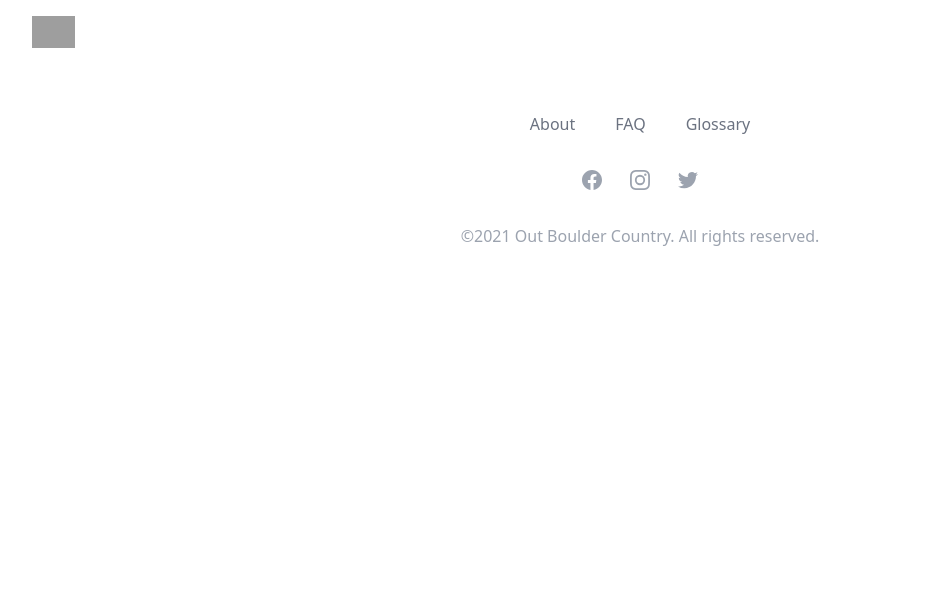
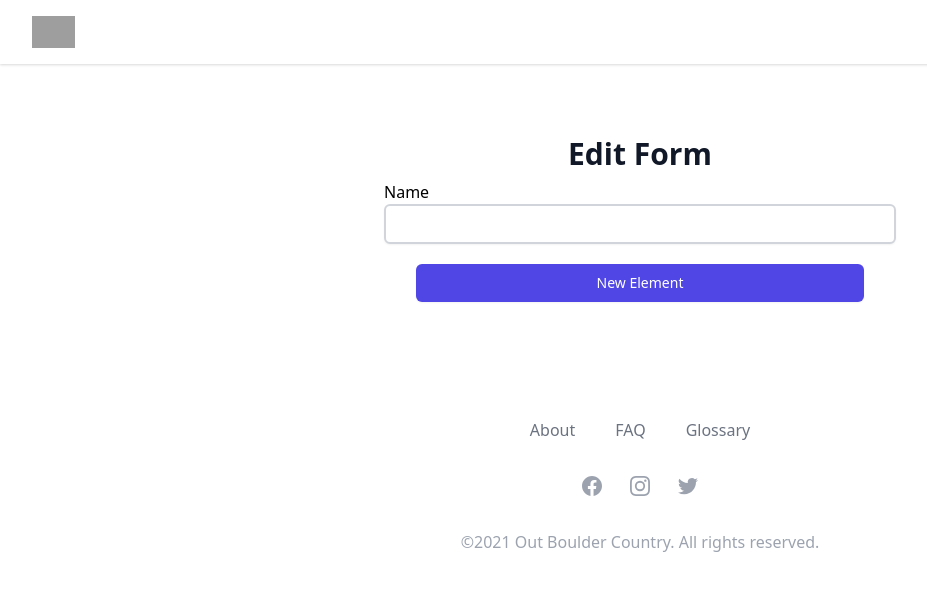
Before and after one commit to OutBoulderCounty/icc-admin-ui-old, a React (Create React App) app: page /forms/1 in a window 1280 px wide. Shown: the top 590 px of the page, without its empty margins (0-927 px from the left). Built offline with nearby package versions, Linux system fonts and the light colour scheme; grey boxes are pictures that could not be loaded; what @tailwindcss/typography would draw is missing.

Commit message:
able to open a modal in form builder

```diff
--- a/package.json
+++ b/package.json
@@ -4,9 +4,10 @@
   "private": true,
   "dependencies": {
     "@craco/craco": "^6.4.0",
-    "@headlessui/react": "^1.4.1",
+    "@headlessui/react": "^1.4.2",
     "@heroicons/react": "^1.0.5",
     "@tailwindcss/aspect-ratio": "^0.3.0",
+    "@tailwindcss/forms": "^0.3.3",
     "@tailwindcss/typography": "^0.4.1",
     "@testing-library/jest-dom": "^5.15.0",
     "@testing-library/react": "^11.2.7",
--- a/src/App.tsx
+++ b/src/App.tsx
@@ -18,8 +18,8 @@ const App: React.FC = () => {
         <Routes>
           <Route path="/" element={<Dash />} />
           <Route path="/forms" element={<Forms />} />
-          <Route path="/form" element={<Form />} />
-          {/* <Route path="/forms/:id" element={<Form />} /> */}
+          {/* <Route path="/form" element={<Form />} /> */}
+          <Route path="/forms/:id" element={<Form />} />
         </Routes>
       </QueryClientProvider>
       <Footer />
--- a/src/components/form.tsx
+++ b/src/components/form.tsx
@@ -4,31 +4,109 @@ import { useQuery } from "react-query"
 import Loader from "./loader"
 import ErrorComponent from "./error"
 import FieldOptions from "./fieldOptions"
-import { useNavigate } from 'react-router-dom'
+import { useNavigate, useParams } from "react-router-dom"
+import Modal from "./modal"
+import { Dialog } from "@headlessui/react"
+import Input from "./input"
 
 export default function Form() {
-  const [formName, setFormName] = React.useState('') //name input
-  const [isChecked, setIsChecked] = React.useState(false); //checkbox
-  const navigate = useNavigate();
+  const [formName, setFormName] = React.useState("") //name input
+  const [isChecked, setIsChecked] = React.useState(false) //checkbox
+  const navigate = useNavigate()
+  const { id } = useParams()
+  const [open, setOpen] = React.useState(false)
 
-  const manageFormsPath = '/admin/forms';
+  const manageFormsPath = "/admin/forms"
 
   //cancel button uses goToFroms function; ROUTE IS NOT YET AVAILABLE
-  const goToForms = () => navigate(manageFormsPath);
+  const goToForms = () => navigate(manageFormsPath)
+
+  const openModal = (e: React.MouseEvent<HTMLButtonElement>) => {
+    e.preventDefault()
+    setOpen(true)
+  }
+
+  // Types:
+  //
 
   return (
     <div className="min-h-full py-12 sm:px-6 lg:px-8 ">
+      <Modal open={open} setOpen={setOpen}>
+        <div>
+          <div className="mt-3 text-center sm:mt-5">
+            <Dialog.Title
+              as="h3"
+              className="text-lg leading-6 font-medium text-gray-900"
+            >
+              New Element
+            </Dialog.Title>
+            <div className="mt-2">
+              <form className="text-left">
+                <label htmlFor="label">Label</label>
+                <Input type="text" id="label" name="label" />
+                <label
+                  htmlFor="type"
+                  className="block text-sm font-medium text-gray-700"
+                >
+                  Type
+                </label>
+                <select
+                  id="type"
+                  name="type"
+                  className="mt-1 block w-full pl-3 pr-10 py-2 text-base border-gray-300 focus:outline-none focus:ring-indigo-500 focus:border-indigo-500 sm:text-sm rounded-md"
+                  defaultValue="text"
+                >
+                  <option>Text</option>
+                  <option>Text Area</option>
+                  <option>Number</option>
+                  <option>Checkboxes</option>
+                  <option>Radio Buttons</option>
+                  <option>Line</option>
+                  <option>Header</option>
+                </select>
+              </form>
+            </div>
+          </div>
+        </div>
+        <div className="mt-5 sm:mt-6">
+          <button
+            type="button"
+            className="inline-flex justify-center w-full rounded-md border border-transparent shadow-sm px-4 py-2 bg-indigo-600 text-base font-medium text-white hover:bg-indigo-700 focus:outline-none focus:ring-2 focus:ring-offset-2 focus:ring-indigo-500 sm:text-sm"
+            onClick={() => setOpen(false)}
+          >
+            Go back to dashboard
+          </button>
+        </div>
+      </Modal>
       <div className="sm:mx-auto sm:w-full sm:max-w-md">
-          <h2 className="mt-6 text-center text-3xl font-extrabold text-gray-900">Edit Information</h2>
+        <h2 className="mt-6 text-center text-3xl font-extrabold text-gray-900">
+          Edit Form
+        </h2>
         <p className="mt-2 text-center text-sm text-gray-600"></p>
       </div>
-        <form>
-          <div className="flex">
+      <form className="mx-auto max-w-lg">
+        <label htmlFor="formName">Name</label>
+        <input
+          type="text"
+          id="formName"
+          name="formName"
+          className="shadow-sm focus:ring-indigo-500 focus:border-indigo-500 block w-full sm:text-sm border-gray-300 border-2 rounded-md max-w-lg h-10 px-4"
+        />
+        <button
+          className="block w-full max-w-md mx-auto my-5 rounded-md border border-transparent shadow-sm px-4 py-2 bg-indigo-600 text-base font-medium text-white hover:bg-indigo-700 focus:outline-none focus:ring-2 focus:ring-offset-2 focus:ring-indigo-500 sm:text-sm"
+          onClick={openModal}
+        >
+          New Element
+        </button>
+
+        {/* <div className="flex">
           <div className="mt-8 md:w-1/2">
             <div className="bg-white py-8 px-4 shadow sm:rounded-lg sm:px-10">
-
               <div>
-                    <label htmlFor="email" className="block text-sm font-medium text-gray-700">
+                <label
+                  htmlFor="email"
+                  className="block text-sm font-medium text-gray-700"
+                >
                   Name :
                 </label>
                 <div className="mt-1">
@@ -41,17 +119,18 @@ export default function Form() {
                   />
                 </div>
               </div>
-
             </div>
           </div>
           <FieldOptions />
-          </div>
+        </div> */}
       </form>
     </div>
   )
 }
-{/*
+{
+  /*
   This example requires updating your template:
   <html class="h-full bg-gray-50">
   <body class="h-full">
-*/}
+*/
+}
--- a/src/components/forms.tsx
+++ b/src/components/forms.tsx
@@ -22,7 +22,7 @@ const Active: React.FC<ActiveProps> = ({ isActive, className, children }) => {
 }
 
 type Form = {
-  _id: string
+  id: number
   name: string
   required: boolean
   live: boolean
@@ -111,7 +111,7 @@ const Forms: React.FC = () => {
               <tbody className="overflow-y-scroll">
                 {data?.forms.map((form, formIdx) => (
                   <tr
-                    key={form._id}
+                    key={form.id}
                     className={formIdx % 2 === 0 ? "bg-white" : "bg-gray-50"}
                   >
                     <td className="px-6 py-4 whitespace-nowrap text-sm font-medium text-gray-900">
@@ -129,7 +129,7 @@ const Forms: React.FC = () => {
                     </td>
                     <td className="px-6 py-4 whitespace-nowrap text-right text-sm font-medium">
                       <a
-                        href="#"
+                        href={`/forms/${form.id}`}
                         className="text-violet hover:text-violet-darkest"
                       >
                         Edit
--- /dev/null
+++ b/src/components/input.tsx
@@ -0,0 +1,18 @@
+type Props = {
+  type: string
+  name: string
+  id: string
+}
+
+const Input = ({ type, name, id }: Props) => {
+  return (
+    <input
+      type={type}
+      id={id}
+      name={name}
+      className="shadow-sm focus:ring-indigo-500 focus:border-indigo-500 block w-full sm:text-sm border-gray-300 border-2 rounded-md max-w-lg h-10 px-4"
+    />
+  )
+}
+
+export default Input
--- /dev/null
+++ b/src/components/modal.tsx
@@ -0,0 +1,57 @@
+import { Dialog, Transition } from "@headlessui/react"
+import * as React from "react"
+
+type Props = {
+  open: boolean
+  setOpen: (value: boolean) => void
+  children?: React.ReactNode
+}
+
+const Modal = ({ open, setOpen, children }: Props) => {
+  return (
+    <Transition.Root show={open} as={React.Fragment}>
+      <Dialog
+        as="div"
+        className="fixed z-10 inset-0 overflow-y-auto"
+        onClose={setOpen}
+      >
+        <div className="flex items-end justify-center min-h-screen pt-4 px-4 pb-20 text-center sm:block sm:p-0">
+          <Transition.Child
+            as={React.Fragment}
+            enter="ease-out duration-300"
+            enterFrom="opacity-0"
+            enterTo="opacity-100"
+            leave="ease-in duration-200"
+            leaveFrom="opacity-100"
+            leaveTo="opacity-0"
+          >
+            <Dialog.Overlay className="fixed inset-0 bg-gray-500 bg-opacity-75 transition-opacity" />
+          </Transition.Child>
+
+          {/* This element is to trick the browser into centering the modal contents. */}
+          <span
+            className="hidden sm:inline-block sm:align-middle sm:h-screen"
+            aria-hidden="true"
+          >
+            &#8203;
+          </span>
+          <Transition.Child
+            as={React.Fragment}
+            enter="ease-out duration-300"
+            enterFrom="opacity-0 translate-y-4 sm:translate-y-0 sm:scale-95"
+            enterTo="opacity-100 translate-y-0 sm:scale-100"
+            leave="ease-in duration-200"
+            leaveFrom="opacity-100 translate-y-0 sm:scale-100"
+            leaveTo="opacity-0 translate-y-4 sm:translate-y-0 sm:scale-95"
+          >
+            <div className="inline-block align-bottom bg-white rounded-lg px-4 pt-5 pb-4 text-left overflow-hidden shadow-xl transform transition-all sm:my-8 sm:align-middle sm:max-w-sm sm:w-full sm:p-6">
+              {children}
+            </div>
+          </Transition.Child>
+        </div>
+      </Dialog>
+    </Transition.Root>
+  )
+}
+
+export default Modal
--- a/tailwind.config.js
+++ b/tailwind.config.js
@@ -32,6 +32,7 @@ module.exports = {
   plugins: [
     require("@tailwindcss/typography"),
     require("@tailwindcss/aspect-ratio"),
+    require("@tailwindcss/forms"),
   ],
   important: true,
 }
```
Also changed, not shown: 1 other file (tests, documents, lock files or other folders). Lines whose indentation alone changed are shown as unchanged.
